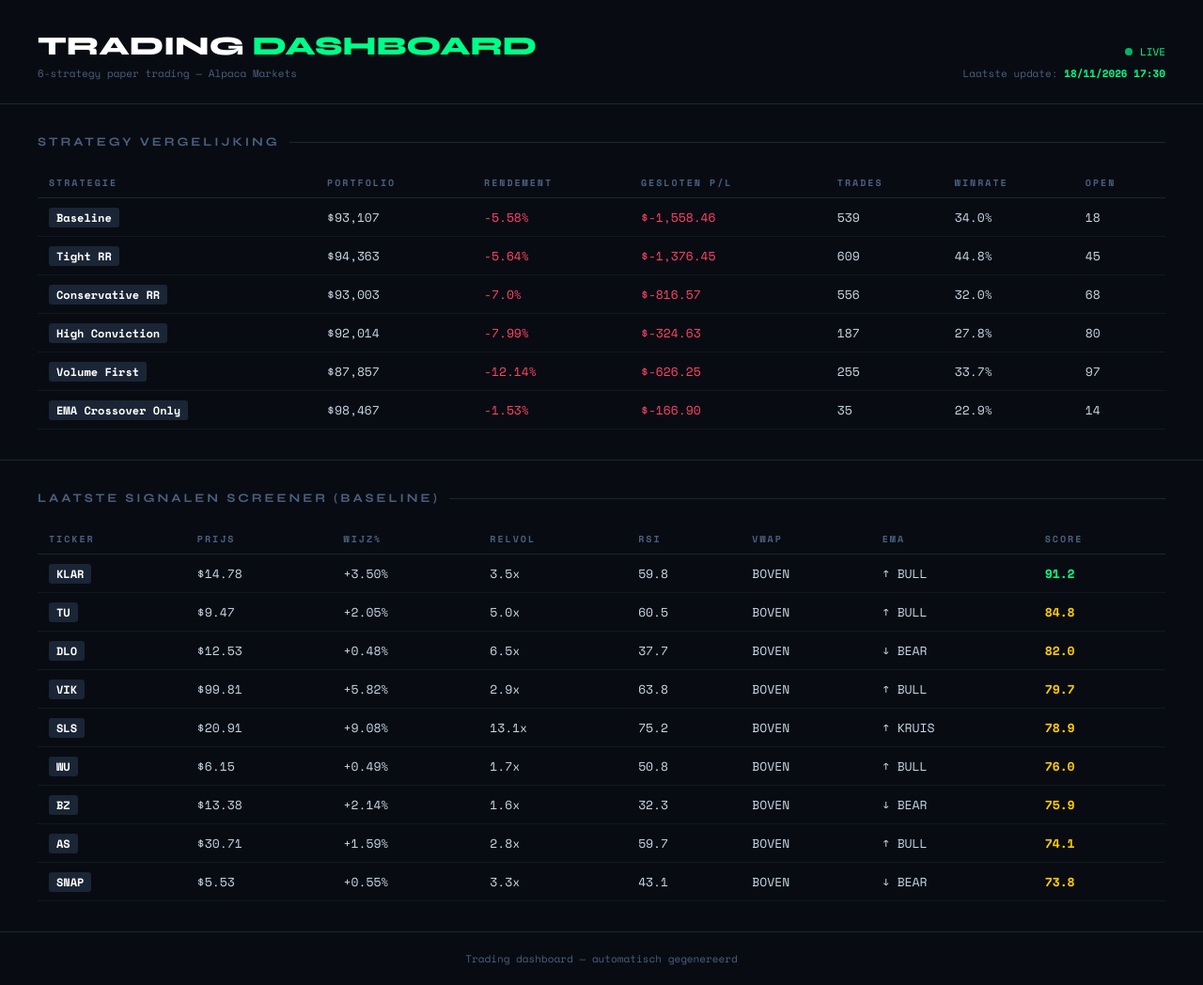
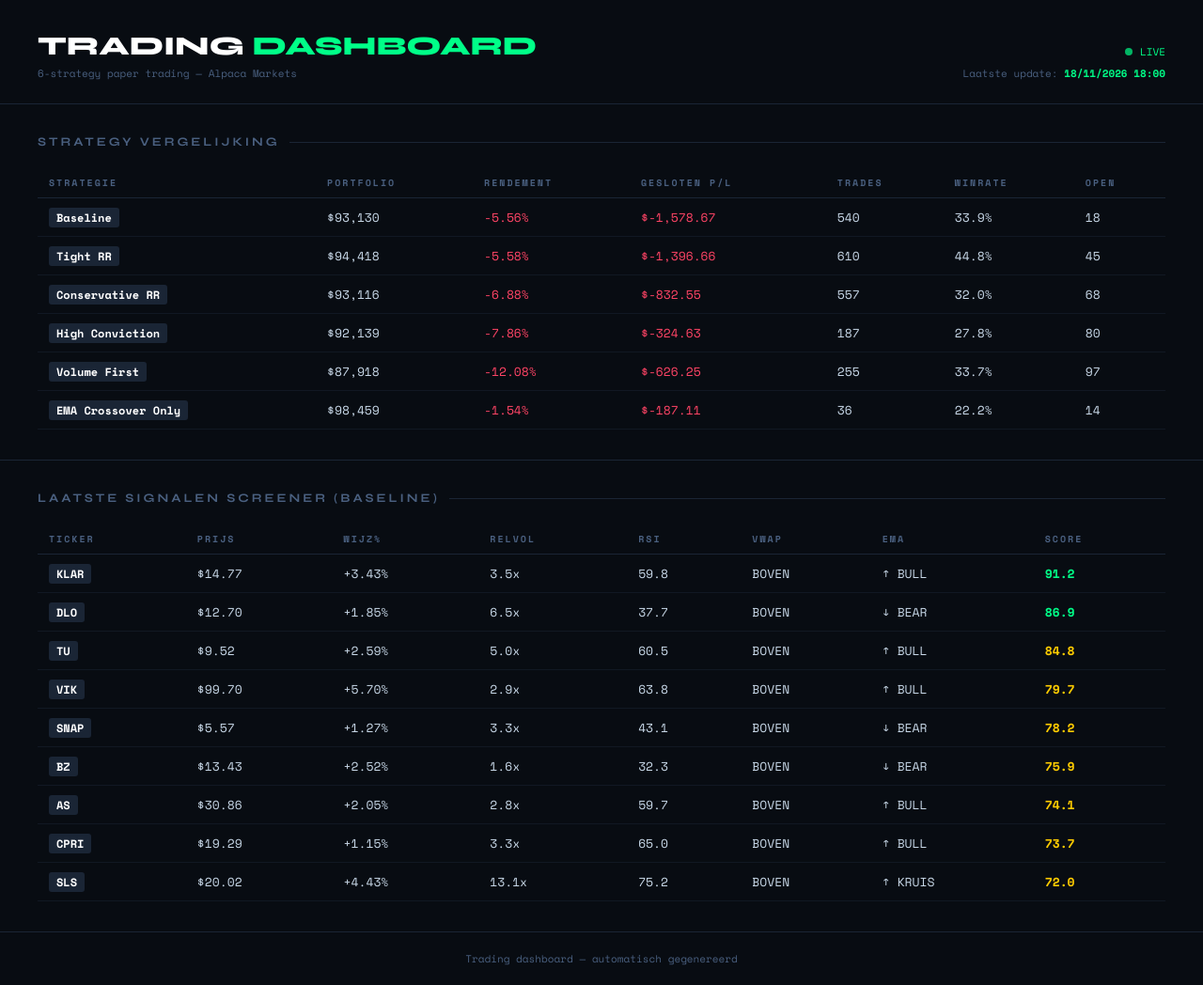
Before and after one commit to jobluchies/trading-dashboard, a plain HTML site: page index.html in a window 1280 px wide. Shown: the whole page at 94% size. Drawn offline with nearby package versions, Linux system fonts and the light colour scheme.

Commit message:
Dashboard update 18/11/2026 18:00

```diff
--- a/index.html
+++ b/index.html
@@ -36,7 +36,7 @@
   </div>
   <div style="text-align:right">
     <div style="margin-bottom:6px"><span class="live-dot"></span> <span style="color:var(--accent);font-size:11px">LIVE</span></div>
-    <div class="timestamp">Laatste update: <b>18/11/2026 17:30</b></div>
+    <div class="timestamp">Laatste update: <b>18/11/2026 18:00</b></div>
   </div>
 </header>
 <div class="section">
@@ -46,35 +46,35 @@
     <tbody>
         <tr>
             <td><span class="ticker">Baseline</span></td>
-            <td>$93,107</td>
-            <td style="color:#ff4466">-5.58%</td>
-            <td style="color:#ff4466">$-1,558.46</td>
-            <td>539</td>
-            <td>34.0%</td>
+            <td>$93,130</td>
+            <td style="color:#ff4466">-5.56%</td>
+            <td style="color:#ff4466">$-1,578.67</td>
+            <td>540</td>
+            <td>33.9%</td>
             <td>18</td>
         </tr>
         <tr>
             <td><span class="ticker">Tight RR</span></td>
-            <td>$94,363</td>
-            <td style="color:#ff4466">-5.64%</td>
-            <td style="color:#ff4466">$-1,376.45</td>
-            <td>609</td>
+            <td>$94,418</td>
+            <td style="color:#ff4466">-5.58%</td>
+            <td style="color:#ff4466">$-1,396.66</td>
+            <td>610</td>
             <td>44.8%</td>
             <td>45</td>
         </tr>
         <tr>
             <td><span class="ticker">Conservative RR</span></td>
-            <td>$93,003</td>
-            <td style="color:#ff4466">-7.0%</td>
-            <td style="color:#ff4466">$-816.57</td>
-            <td>556</td>
+            <td>$93,116</td>
+            <td style="color:#ff4466">-6.88%</td>
+            <td style="color:#ff4466">$-832.55</td>
+            <td>557</td>
             <td>32.0%</td>
             <td>68</td>
         </tr>
         <tr>
             <td><span class="ticker">High Conviction</span></td>
-            <td>$92,014</td>
-            <td style="color:#ff4466">-7.99%</td>
+            <td>$92,139</td>
+            <td style="color:#ff4466">-7.86%</td>
             <td style="color:#ff4466">$-324.63</td>
             <td>187</td>
             <td>27.8%</td>
@@ -82,8 +82,8 @@
         </tr>
         <tr>
             <td><span class="ticker">Volume First</span></td>
-            <td>$87,857</td>
-            <td style="color:#ff4466">-12.14%</td>
+            <td>$87,918</td>
+            <td style="color:#ff4466">-12.08%</td>
             <td style="color:#ff4466">$-626.25</td>
             <td>255</td>
             <td>33.7%</td>
@@ -91,11 +91,11 @@
         </tr>
         <tr>
             <td><span class="ticker">EMA Crossover Only</span></td>
-            <td>$98,467</td>
-            <td style="color:#ff4466">-1.53%</td>
-            <td style="color:#ff4466">$-166.90</td>
-            <td>35</td>
-            <td>22.9%</td>
+            <td>$98,459</td>
+            <td style="color:#ff4466">-1.54%</td>
+            <td style="color:#ff4466">$-187.11</td>
+            <td>36</td>
+            <td>22.2%</td>
             <td>14</td>
         </tr></tbody>
   </table>
@@ -105,8 +105,8 @@
   <table><thead><tr><th>Ticker</th><th>Prijs</th><th>Wijz%</th><th>RelVol</th><th>RSI</th><th>VWAP</th><th>EMA</th><th>Score</th></tr></thead><tbody>
             <tr>
                 <td><span class="ticker">KLAR</span></td>
-                <td>$14.78</td>
-                <td>+3.50%</td>
+                <td>$14.77</td>
+                <td>+3.43%</td>
                 <td>3.5x</td>
                 <td>59.8</td>
                 <td>BOVEN</td>
@@ -114,9 +114,19 @@
                 <td style="color:#00ff88"><b>91.2</b></td>
             </tr>
             <tr>
+                <td><span class="ticker">DLO</span></td>
+                <td>$12.70</td>
+                <td>+1.85%</td>
+                <td>6.5x</td>
+                <td>37.7</td>
+                <td>BOVEN</td>
+                <td>↓ BEAR</td>
+                <td style="color:#00ff88"><b>86.9</b></td>
+            </tr>
+            <tr>
                 <td><span class="ticker">TU</span></td>
-                <td>$9.47</td>
-                <td>+2.05%</td>
+                <td>$9.52</td>
+                <td>+2.59%</td>
                 <td>5.0x</td>
                 <td>60.5</td>
                 <td>BOVEN</td>
@@ -124,19 +134,9 @@
                 <td style="color:#ffcc00"><b>84.8</b></td>
             </tr>
             <tr>
-                <td><span class="ticker">DLO</span></td>
-                <td>$12.53</td>
-                <td>+0.48%</td>
-                <td>6.5x</td>
-                <td>37.7</td>
-                <td>BOVEN</td>
-                <td>↓ BEAR</td>
-                <td style="color:#ffcc00"><b>82.0</b></td>
-            </tr>
-            <tr>
                 <td><span class="ticker">VIK</span></td>
-                <td>$99.81</td>
-                <td>+5.82%</td>
+                <td>$99.70</td>
+                <td>+5.70%</td>
                 <td>2.9x</td>
                 <td>63.8</td>
                 <td>BOVEN</td>
@@ -144,29 +144,19 @@
                 <td style="color:#ffcc00"><b>79.7</b></td>
             </tr>
             <tr>
-                <td><span class="ticker">SLS</span></td>
-                <td>$20.91</td>
-                <td>+9.08%</td>
-                <td>13.1x</td>
-                <td>75.2</td>
+                <td><span class="ticker">SNAP</span></td>
+                <td>$5.57</td>
+                <td>+1.27%</td>
+                <td>3.3x</td>
+                <td>43.1</td>
                 <td>BOVEN</td>
-                <td>↑ KRUIS</td>
-                <td style="color:#ffcc00"><b>78.9</b></td>
-            </tr>
-            <tr>
-                <td><span class="ticker">WU</span></td>
-                <td>$6.15</td>
-                <td>+0.49%</td>
-                <td>1.7x</td>
-                <td>50.8</td>
-                <td>BOVEN</td>
-                <td>↑ BULL</td>
-                <td style="color:#ffcc00"><b>76.0</b></td>
+                <td>↓ BEAR</td>
+                <td style="color:#ffcc00"><b>78.2</b></td>
             </tr>
             <tr>
                 <td><span class="ticker">BZ</span></td>
-                <td>$13.38</td>
-                <td>+2.14%</td>
+                <td>$13.43</td>
+                <td>+2.52%</td>
                 <td>1.6x</td>
                 <td>32.3</td>
                 <td>BOVEN</td>
@@ -175,8 +165,8 @@
             </tr>
             <tr>
                 <td><span class="ticker">AS</span></td>
-                <td>$30.71</td>
-                <td>+1.59%</td>
+                <td>$30.86</td>
+                <td>+2.05%</td>
                 <td>2.8x</td>
                 <td>59.7</td>
                 <td>BOVEN</td>
@@ -184,14 +174,24 @@
                 <td style="color:#ffcc00"><b>74.1</b></td>
             </tr>
             <tr>
-                <td><span class="ticker">SNAP</span></td>
-                <td>$5.53</td>
-                <td>+0.55%</td>
+                <td><span class="ticker">CPRI</span></td>
+                <td>$19.29</td>
+                <td>+1.15%</td>
                 <td>3.3x</td>
-                <td>43.1</td>
+                <td>65.0</td>
                 <td>BOVEN</td>
-                <td>↓ BEAR</td>
-                <td style="color:#ffcc00"><b>73.8</b></td>
+                <td>↑ BULL</td>
+                <td style="color:#ffcc00"><b>73.7</b></td>
+            </tr>
+            <tr>
+                <td><span class="ticker">SLS</span></td>
+                <td>$20.02</td>
+                <td>+4.43%</td>
+                <td>13.1x</td>
+                <td>75.2</td>
+                <td>BOVEN</td>
+                <td>↑ KRUIS</td>
+                <td style="color:#ffcc00"><b>72.0</b></td>
             </tr></tbody></table>
 </div>
 <footer>Trading dashboard — automatisch gegenereerd</footer>
```
